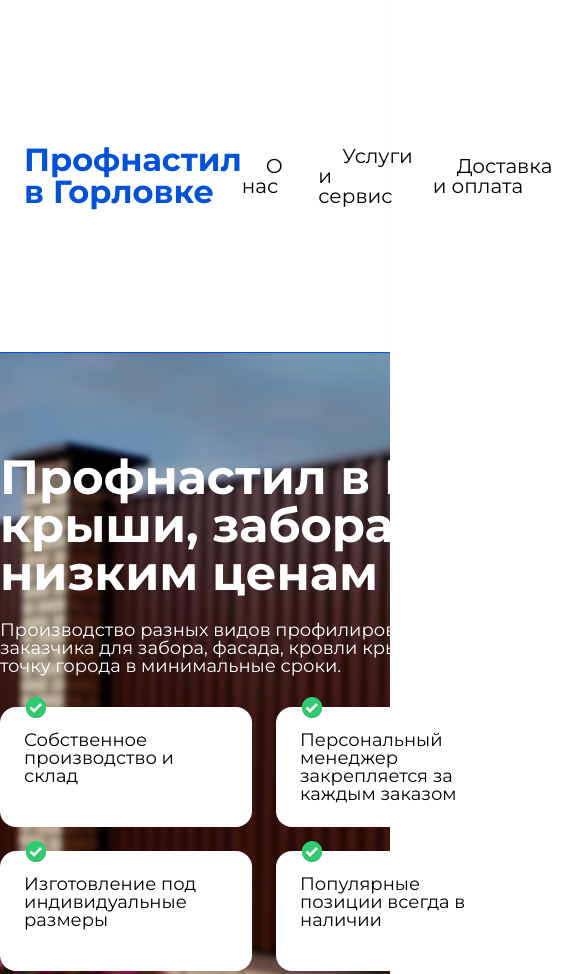
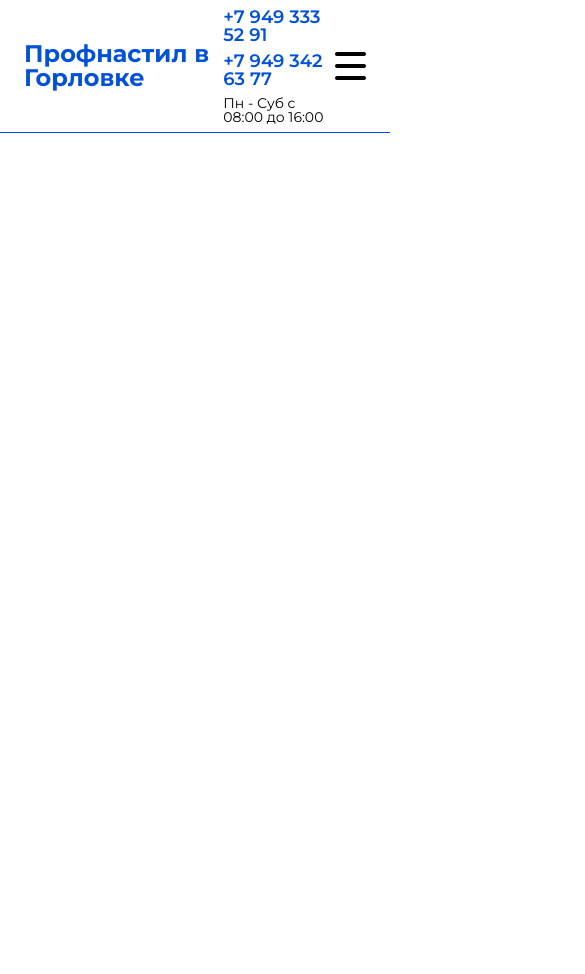
Before and after one commit to nikitadubyk/profnastil, a website built with Vite: page index.html in a window 390 px wide. Shown: the top 974 px of the page, 585 px wide, since content can reach past the window. After the commit the page ends 844 px from the top, so only its background shows below. Built offline with nearby package versions, Linux system fonts and the light colour scheme.

Commit message:
start add header adaptation

```diff
--- a/index.html
+++ b/index.html
@@ -82,7 +82,9 @@
   </head>
   <body>
     <header class="header">
-      <h2 class="blue"><a href="#main">Профнастил в Горловке</a></h2>
+      <h2 class="blue header-title">
+        <a href="#main">Профнастил в Горловке</a>
+      </h2>
 
       <ul class="header-menu">
         <li class="header-menu__item"><a href="#info">О нас</a></li>
@@ -100,9 +102,15 @@
         <a href="tel:+79493426377">+7 949 342 63 77</a>
         <p>Пн - Суб c 08:00 до 16:00</p>
       </div>
+
+      <div class="header-burger">
+        <span></span>
+        <span></span>
+        <span></span>
+      </div>
     </header>
 
-    <main class="main" id="main">
+    <!-- <main class="main" id="main">
       <div class="container">
         <div class="main-text">
           <h1>
@@ -677,7 +685,7 @@
           ></script>
         </div>
       </div>
-    </section>
+    </section> -->
 
     <script type="module" src="/main.js"></script>
   </body>
--- a/main.js
+++ b/main.js
@@ -13,3 +13,12 @@ for (let smoothLink of smoothLinks) {
     });
   });
 }
+
+const menu = document.querySelector(".header-menu");
+const info = document.querySelector(".header-info");
+const burger = document.querySelector(".header-burger");
+burger.addEventListener("click", () => {
+  burger.classList.toggle("header-burger-active");
+  menu.classList.toggle("header-menu-active");
+  info.classList.toggle("header-info-active");
+});
--- a/media.scss
+++ b/media.scss
@@ -1,19 +1,104 @@
 @media (max-width: 1450px) {
   .header {
+    h2 {
+      font-size: 24px;
+    }
     &-menu {
+      gap: unset;
       &__item {
         a {
-          font-size: 20px;
+          font-size: 18px;
+        }
+      }
+    }
+    &-info {
+      a {
+        font-size: 18px;
+      }
+      P {
+        font-size: 14px;
+      }
+    }
+  }
+}
+
+@media (max-width: 1200px) {
+  .header {
+    &-title {
+      display: none;
+    }
+    &-menu {
+      gap: unset;
+      &__item {
+        a {
+          padding: 8px;
         }
       }
     }
   }
 }
 
-@media (max-width: 1200px) {
-}
+@media (max-width: 768px) {
+  .header {
+    position: relative;
+    &-title {
+      display: block;
+    }
+    &-menu {
+      gap: unset;
+      position: absolute;
+      top: 0;
+      left: -100%;
+      transition: 0.5s all;
+      background-color: #000;
+      height: 100vh;
+      width: 70vw;
+      color: #fff;
+      display: flex;
+      flex-direction: column;
+      justify-content: center;
+      &-active {
+        left: 0;
+      }
+      &__item {
+        a {
+          color: #fff;
+          padding: 8px;
+        }
+      }
+    }
 
-@media (max-width: 768px) {
+    &-burger {
+      gap: 8px;
+      width: 48px;
+      display: flex;
+      flex-direction: column;
+      cursor: pointer;
+      span {
+        display: block;
+        width: 100%;
+        height: 4px;
+        border-radius: 16px;
+        transition: 0.3s all;
+        background-color: #000;
+      }
+
+      &-active {
+        span {
+          &:nth-child(2) {
+            display: none;
+          }
+          &:first-child {
+            transform: rotate(45deg);
+          }
+          &:last-child {
+            transform: rotate(-45deg);
+            margin-top: -12px;
+          }
+        }
+      }
+    }
+  }
 }
 
 @media (max-width: 576px) {
--- a/style.scss
+++ b/style.scss
@@ -215,6 +215,9 @@ p {
   z-index: 1000;
   box-shadow: 0.01rem 0 0.18rem 0 rgba(0, 0, 0, 0.07);
   border-bottom: 1px solid $base-color;
+  &-burger {
+    display: none;
+  }
   &-menu {
     gap: 16px;
     height: 100%;
@@ -242,6 +245,11 @@ p {
       font-size: 24px;
       font-weight: 600;
     }
+  }
+  nav {
+    display: flex;
+    justify-content: space-between;
+    align-items: center;
   }
 }
 
```
